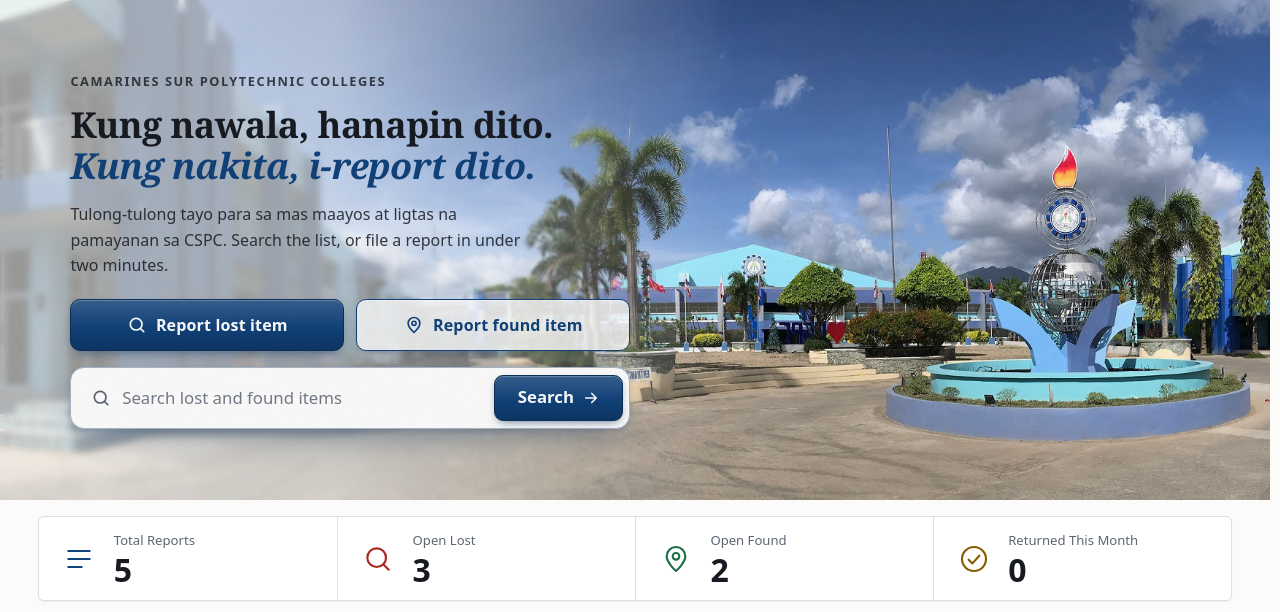
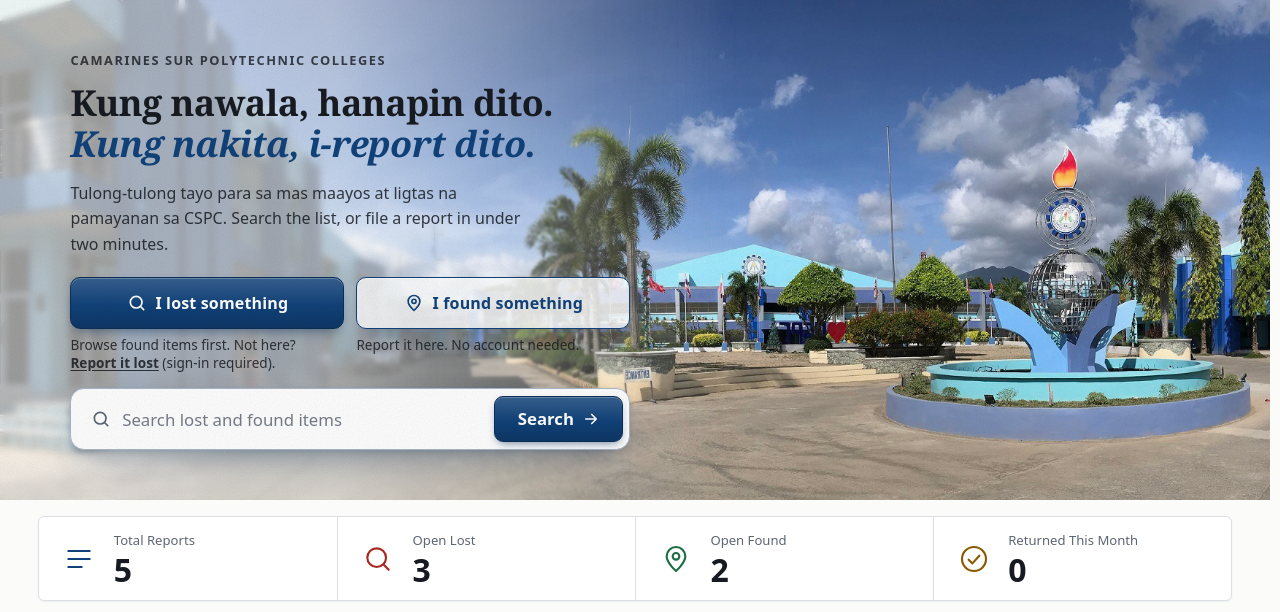
Before and after one commit to jusalipio-123/cspc-whereitis, a Node server app: page / in a window 1280 px wide. Shown: the part 81-693 px from the top of the page. Run offline with Node 20, Linux system fonts and the light colour scheme; data comes from the database, SQL or seed files in the repository; data that the repository does not hold is empty.

Commit message:
Homepage: add I lost/I found actions with hints

```diff
--- a/views/home.ejs
+++ b/views/home.ejs
@@ -21,12 +21,18 @@
         </p>
 
         <div class="hero__actions">
-          <a class="btn btn--primary" href="/reports/new?kind=lost">
-            <svg viewBox="0 0 24 24" aria-hidden="true"><circle cx="11" cy="11" r="7"/><path d="m20 20-3.5-3.5"/></svg>Report lost item
-          </a>
-          <a class="btn btn--ghost" href="/reports/new?kind=found">
-            <svg viewBox="0 0 24 24" aria-hidden="true"><path d="M12 21s7-6.2 7-11a7 7 0 1 0-14 0c0 4.8 7 11 7 11z"/><circle cx="12" cy="10" r="2.5"/></svg>Report found item
-          </a>
+          <div class="hero__action">
+            <a class="btn btn--primary" href="/reports?kind=found">
+              <svg viewBox="0 0 24 24" aria-hidden="true"><circle cx="11" cy="11" r="7"/><path d="m20 20-3.5-3.5"/></svg>I lost something
+            </a>
+            <p class="hero__action-hint">Browse found items first. Not here? <a href="/reports/new?kind=lost">Report it lost</a> (sign-in required).</p>
+          </div>
+          <div class="hero__action">
+            <a class="btn btn--ghost" href="/reports/new?kind=found">
+              <svg viewBox="0 0 24 24" aria-hidden="true"><path d="M12 21s7-6.2 7-11a7 7 0 1 0-14 0c0 4.8 7 11 7 11z"/><circle cx="12" cy="10" r="2.5"/></svg>I found something
+            </a>
+            <p class="hero__action-hint">Report it here. No account needed.</p>
+          </div>
         </div>
 
         <form class="hero__search" method="get" action="/reports" role="search">
@@ -105,8 +111,8 @@
           <h3>No reports yet</h3>
           <p>Wala pang naka-report dito &mdash; ikaw ba ang una?</p>
           <div class="empty-state__actions">
-            <a class="btn btn--primary" href="/reports/new?kind=lost">Report lost item</a>
-            <a class="btn btn--ghost" href="/reports/new?kind=found">Report found item</a>
+            <a class="btn btn--primary" href="/reports?kind=found">I lost something</a>
+            <a class="btn btn--ghost" href="/reports/new?kind=found">I found something</a>
           </div>
         </div>
       <% } else { %>
```
